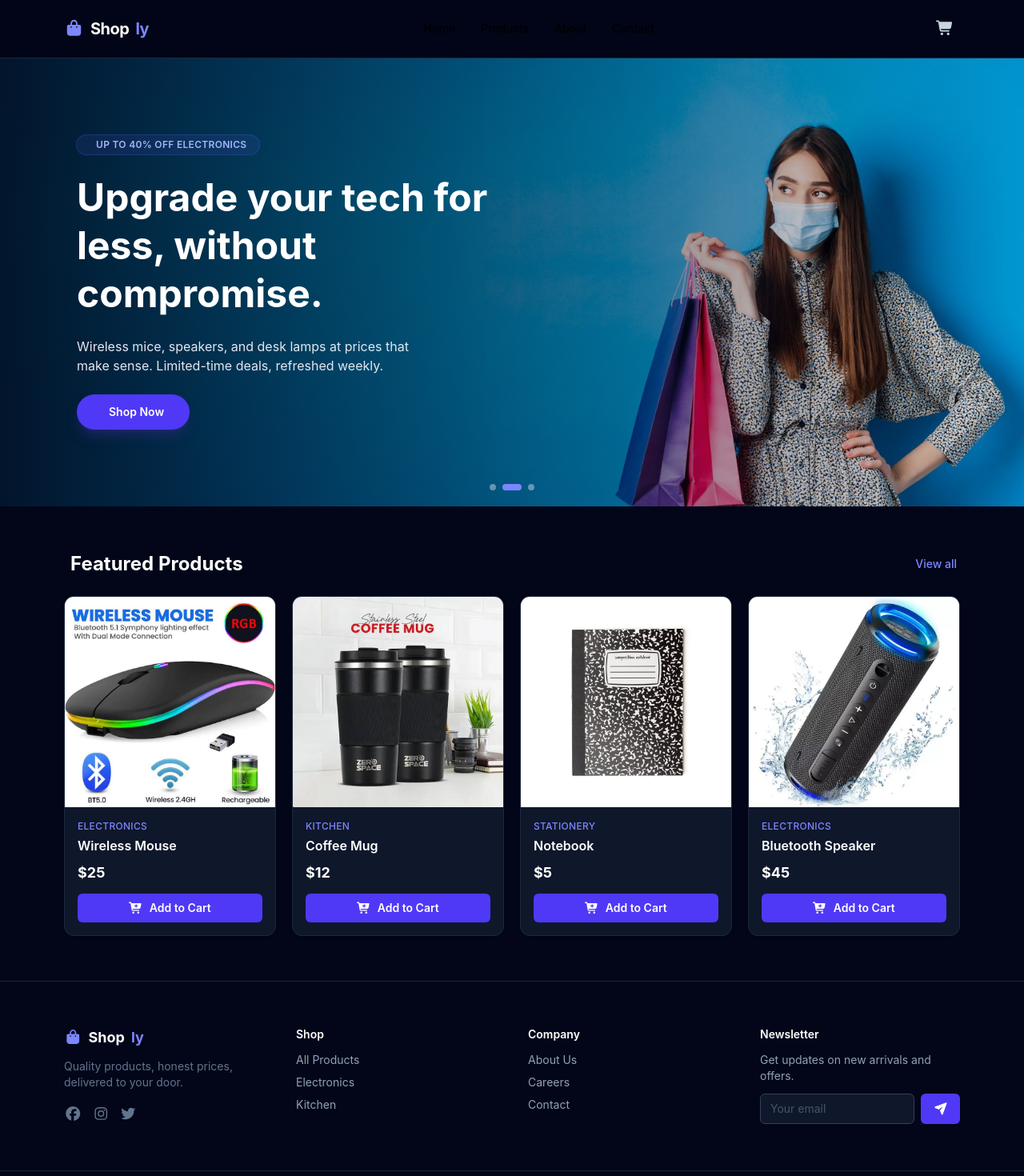
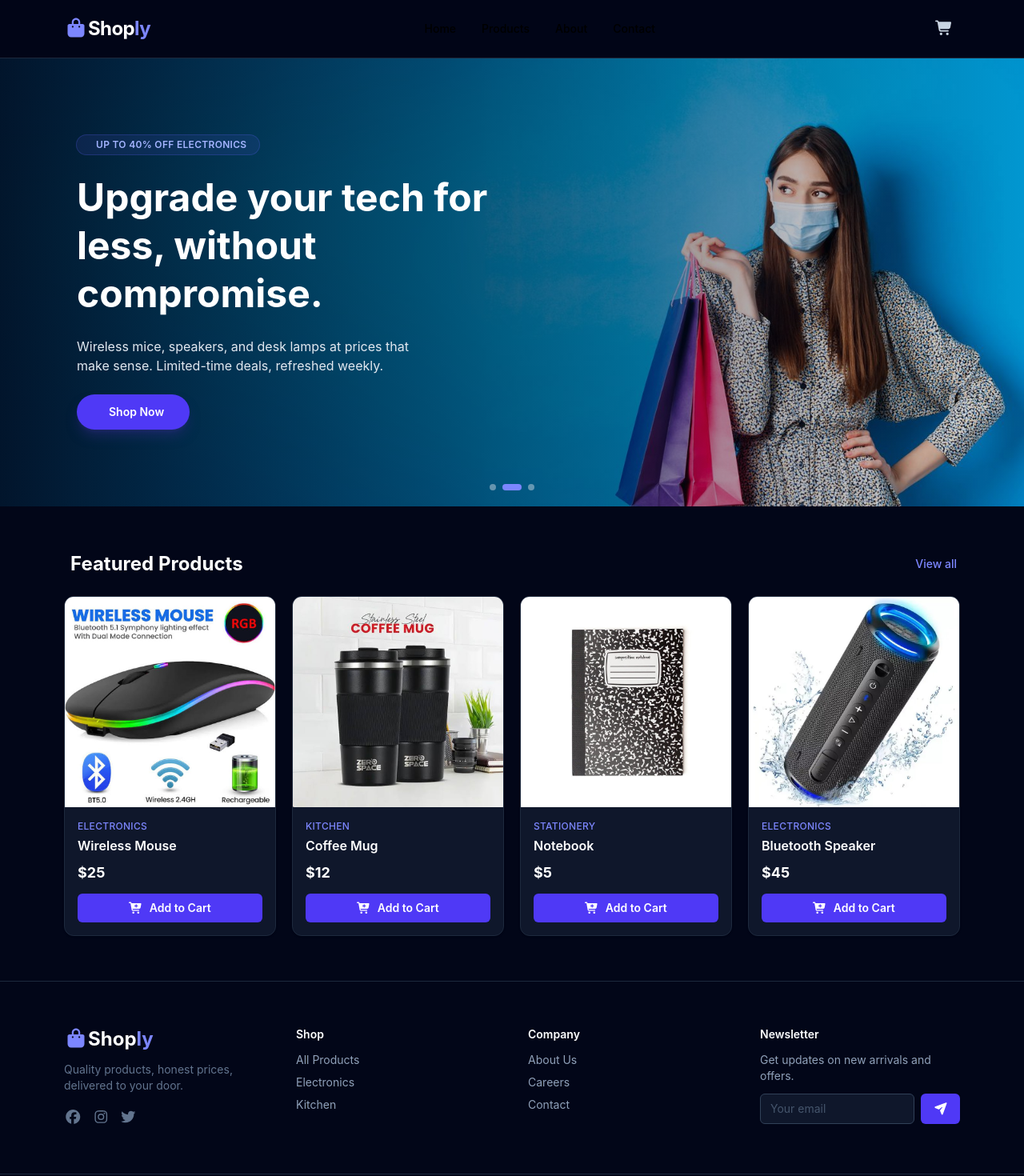
Before and after one commit to abdullah2302/week9, a React (Vite) app: page / in a window 1280 px wide. Shown: the top 1470 px of the page at 80% size. Built offline with nearby package versions, Linux system fonts and the light colour scheme.

Commit message:
fix: increase font size for headings in Footer and Navbar for better visibility

```diff
--- a/src/components/Footer.jsx
+++ b/src/components/Footer.jsx
@@ -15,7 +15,7 @@ function Footer() {
         <footer className="border-t border-slate-800 bg-slate-950 text-slate-400">
             <div className="mx-auto grid max-w-6xl gap-10 px-4 py-14 sm:grid-cols-2 lg:grid-cols-4">
                 <div>
-                    <h3 className="mb-3 flex items-center gap-2 text-lg font-bold text-white">
+                    <h3 className="mb-3 flex items-center text-2xl font-bold text-white">
                         <FontAwesomeIcon
                             icon={faBagShopping}
                             className="text-indigo-400"
--- a/src/components/Navbar.jsx
+++ b/src/components/Navbar.jsx
@@ -16,7 +16,7 @@ function Navbar() {
             <div className="mx-auto flex max-w-6xl items-center justify-between px-4 py-4">
                 <Link
                     to="/"
-                    className="flex items-center gap-2 text-xl font-bold tracking-tight text-white"
+                    className="flex items-center  text-2xl font-bold tracking-tight text-white"
                 >
                     <FontAwesomeIcon
                         icon={faBagShopping}
```
